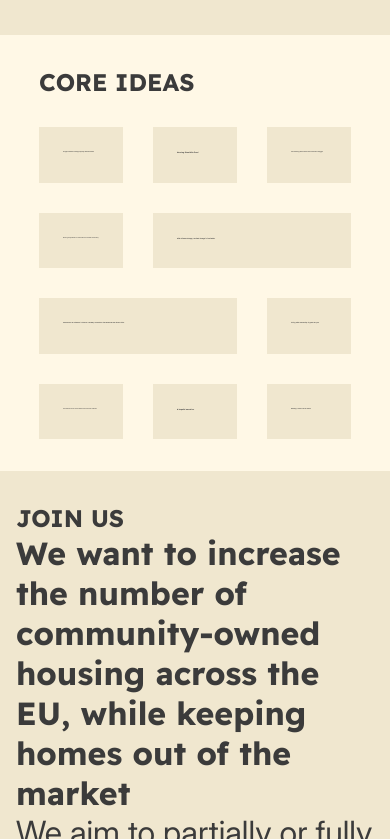
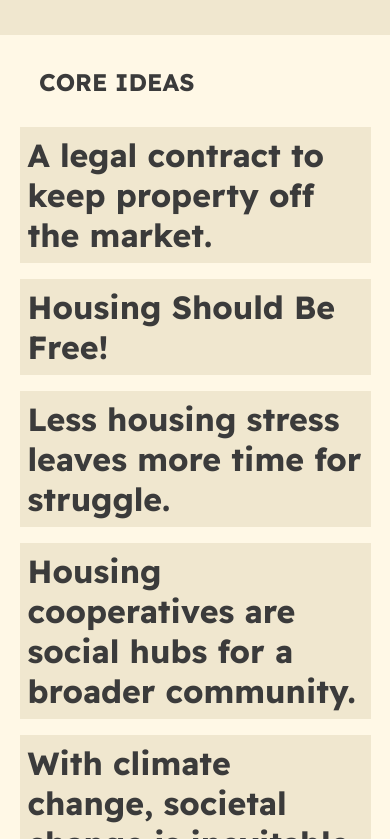
Before and after one commit to pessi-v/fic-website, a SvelteKit app: page / in a window 390 px wide. Shown: the part 3845-4684 px from the top of the page. Built offline with nearby package versions, Linux system fonts and the light colour scheme.

Commit message:
more mobile layout work

```diff
--- a/src/routes/+page.svelte
+++ b/src/routes/+page.svelte
@@ -488,17 +488,90 @@
 		min-height: auto;
 		width: 100vw;
 
+		.cardMosaic {
+			background-color: var(--background-color-primary);
+			width: 90vw;
+			margin-left: auto;
+			margin-right: auto;
+			display: grid;
+			row-gap: 1rem;
+			grid-template-rows: auto;
+			grid-template-areas:
+				'cardOne'
+				'cardTwo'
+				'cardThree'
+				'cardFour'
+				'cardFive'
+				'cardSix'
+				'cardSeven'
+				'cardEight'
+				'cardNine'
+				'cardTen';
+
+			p {
+				display: none;
+			}
+
+			.cardOne {
+				background-color: var(--background-color-secondary);
+				grid-area: cardOne;
+				padding: 0.5rem 0.5rem 0.5rem 0.5rem;
+			}
+			.cardTwo {
+				background-color: var(--background-color-secondary);
+				grid-area: cardTwo;
+				padding: 0.5rem 0.5rem 0.5rem 0.5rem;
+			}
+			.cardThree {
+				background-color: var(--background-color-secondary);
+				grid-area: cardThree;
+				padding: 0.5rem 0.5rem 0.5rem 0.5rem;
+			}
+			.cardFour {
+				background-color: var(--background-color-secondary);
+				grid-area: cardFour;
+				padding: 0.5rem 0.5rem 0.5rem 0.5rem;
+			}
+			.cardFive {
+				background-color: var(--background-color-secondary);
+				grid-area: cardFive;
+				padding: 0.5rem 0.5rem 0.5rem 0.5rem;
+			}
+			.cardSix {
+				background-color: var(--background-color-secondary);
+				grid-area: cardSix;
+				padding: 0.5rem 0.5rem 0.5rem 0.5rem;
+			}
+			.cardSeven {
+				background-color: var(--background-color-secondary);
+				grid-area: cardSeven;
+				padding: 0.5rem 0.5rem 0.5rem 0.5rem;
+			}
+			.cardEight {
+				background-color: var(--background-color-secondary);
+				grid-area: cardEight;
+				padding: 0.5rem 0.5rem 0.5rem 0.5rem;
+			}
+			.cardNine {
+				background-color: var(--background-color-secondary);
+				grid-area: cardNine;
+				padding: 0.5rem 0.5rem 0.5rem 0.5rem;
+			}
+			.cardTen {
+				background-color: var(--background-color-secondary);
+				grid-area: cardTen;
+				padding: 0.5rem 0.5rem 0.5rem 0.5rem;
+			}
+		}
+
 		@include media(tabletAndUp) {
 			// The CSS for screens bigger than tablets
-		}
 
 			.cardMosaic {
-			background-color: var(--background-color-primary);
 				width: 80vw;
 				aspect-ratio: 1 / 1;
 				margin-left: auto;
 				margin-right: auto;
-			display: grid;
 				grid-template-columns: 1fr 1fr 1fr;
 				grid-template-rows: 1fr 1fr 1fr 1fr;
 				column-gap: 30px;
@@ -533,6 +606,7 @@
 							display: block;
 							color: var(--fic-gray);
 							font-size: 6.8cqmin;
+						}
 					}
 				}
 			}
```
Lines whose indentation alone changed are shown as unchanged.
